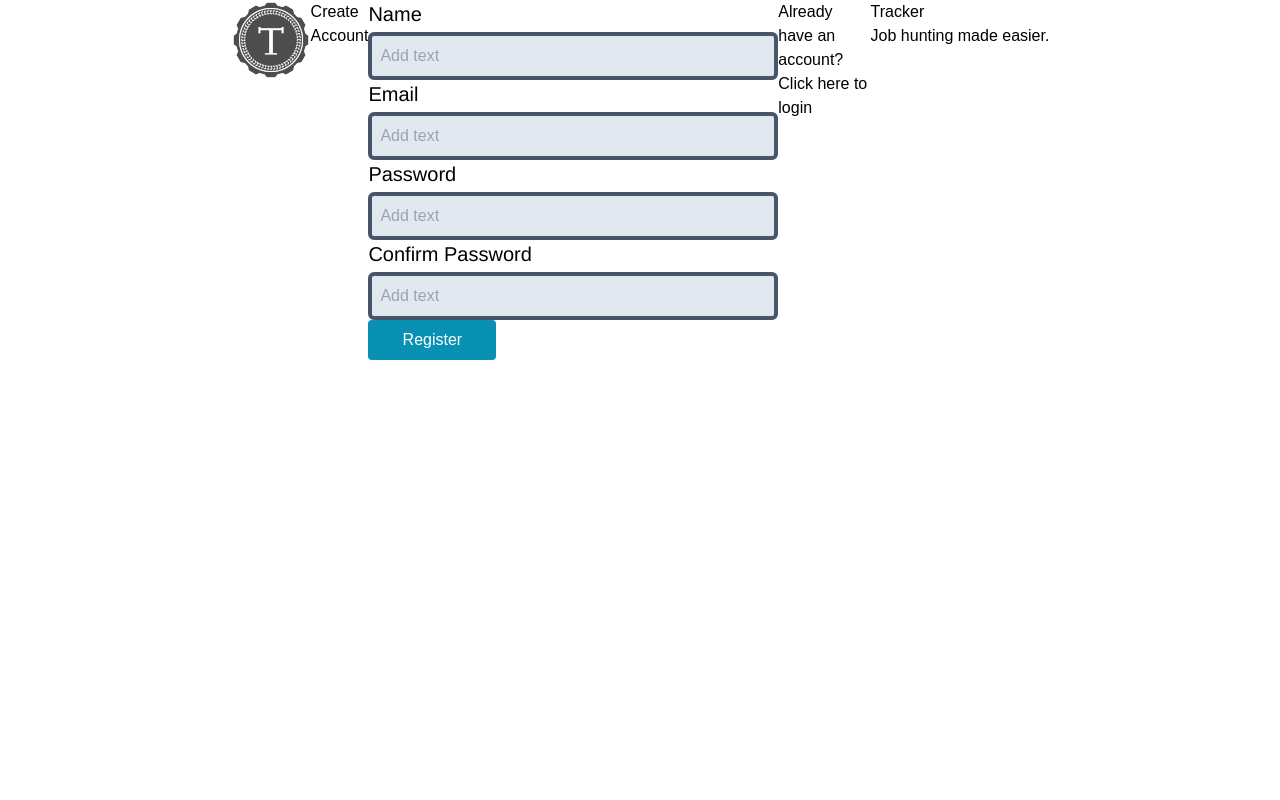
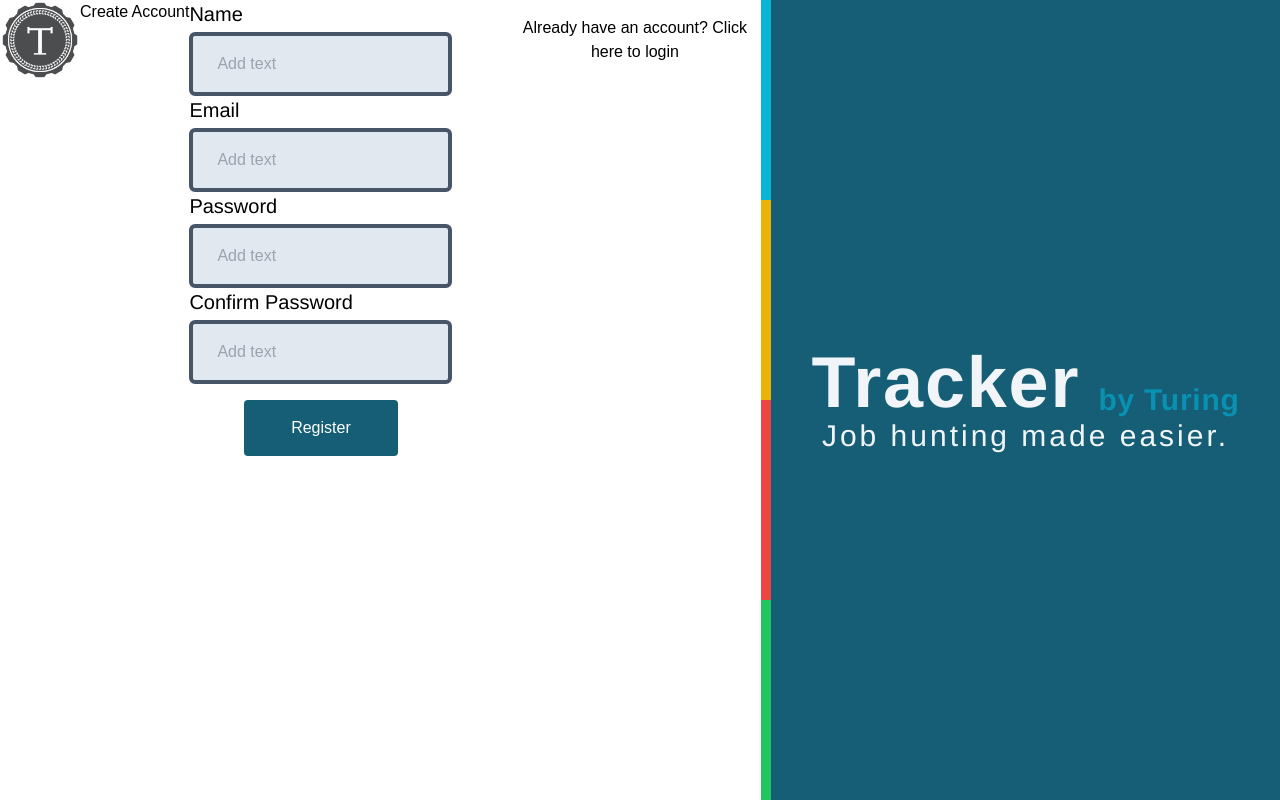
Before and after one commit to turingschool/tracker-crm-fe, a React (Create React App) app: page /UserRegistration in a window 1280 px wide. Built offline with nearby package versions, Linux system fonts and the light colour scheme.

Commit message:
WIP - styling inputs, text

```diff
--- a/src/components/UserRegistration.tsx
+++ b/src/components/UserRegistration.tsx
@@ -45,7 +45,7 @@
         <img className='turing-logo size-20' src={turingLogo} />
         <h2>Create Account</h2>
         <form onSubmit={handleFormSubmit}>
-          <label htmlFor="name" className='font-[Helvetica Neue] font-sans text-xl'>Name</label>
+          <label htmlFor="name" className='block text-x1 font-[Helvetica Neue] font-sans text-xl '>Name</label>
           <input
             id="name"
             type="text"
@@ -53,10 +53,10 @@
             onChange={(e) => setName(e.target.value)}
             required
             placeholder="Add text"
-            className='w-[100%] p-[8px] mt-[4px] border-4 rounded-md border-slate-600 bg-slate-200'
+            className='w-[100%] p-[8px] mt-[4px] border-4 rounded-md border-slate-600 bg-slate-200 py-[2vh] px-[3vh]'
             />
 
-          <label htmlFor="email" className='font-[Helvetica Neue] font-sans text-xl'>Email</label>
+          <label htmlFor="email" className='block text-x1 font-[Helvetica Neue] font-sans text-xl '>Email</label>
           <input
             id="email"
             type="email"
@@ -64,10 +64,10 @@
             onChange={(e) => setEmail(e.target.value)}
             required
             placeholder="Add text"
-            className='w-[100%] p-[8px] mt-[4px] border-4 rounded-md border-slate-600 bg-slate-200'
+            className='w-[100%] p-[8px] mt-[4px] border-4 rounded-md border-slate-600 bg-slate-200 py-[2vh] px-[3vh]'
             />
 
-          <label htmlFor="password" className='font-[Helvetica Neue] font-sans text-xl'>Password</label>
+          <label htmlFor="password" className='block text-x1 font-[Helvetica Neue] font-sans text-xl '>Password</label>
           <input
             id="password"
             type="password"
@@ -75,10 +75,10 @@
             onChange={(e) => setPassword(e.target.value)}
             required
             placeholder="Add text"
-            className='w-[100%] p-[8px] mt-[4px] border-4 rounded-md border-slate-600 bg-slate-200'
+            className='w-[100%] p-[8px] mt-[4px] border-4 rounded-md border-slate-600 bg-slate-200 py-[2vh] px-[3vh]'
             />
 
-          <label htmlFor="passwordConfirmation" className='font-[Helvetica Neue] font-sans text-xl'>Confirm Password</label>
+          <label htmlFor="passwordConfirmation" className='block text-x1 font-[Helvetica Neue] font-sans text-xl '>Confirm Password</label>
           <input
             id="passwordConfirmation"
             type="password"
@@ -86,33 +86,39 @@
             onChange={(e) => setPasswordConfirmation(e.target.value)}
             required
             placeholder="Add text"
-            className='w-[100%] p-[8px] mt-[4px] border-4 rounded-md border-slate-600 bg-slate-200'
+            className='w-[100%] p-[8px] mt-[4px] border-4 rounded-md border-slate-600 bg-slate-200 py-[2vh] px-[3vh]'
           />
 
           {errorMessage && <p className="error-message">{errorMessage}</p>}
 
-          <button
-            type="submit"
-            className="bg-cyan-600 text-white
-            px-[2vw] py-[1vh]
-            rounded w-[10vw]
-            hover:bg-cyan-700
-            focus:ring-2 focus:ring-cyan-500
-            "
-            >
-              Register
+          <div className="flex flex-col items-center">
+            <button
+              type="submit"
+              className="flex justify-center items-center bg-cyan-800 text-white px-[6vw] py-[2vh] rounded w-[10vw] hover:bg-cyan-600 focus:ring-2 focus:ring-cyan-500 mt-4">Register
             </button>
+          </div>
         </form>
+      </div>
 
-        <p>
+      <div>
+        <p className="block text-x1 mt-4 text-center">
           Already have an account? <Link to="/login">Click here to login</Link>
         </p>
       </div>
-      <div className="text-container">
-        <h1>Tracker</h1>
-        {/* MISSING "by Turing" --> Probably needs to be its own element since styling is different*/}
-        <p>Job hunting made easier.</p>
+      <div className='quad-color-bar flex flex-col w-[1%] h-[100%]'>
+        <div className='cyan-bar bg-cyan-500 w-[100%] h-[25%]'/>
+        <div className='yellow-bar bg-yellow-500 w-[100%] h-[25%]'/>
+        <div className='red-bar bg-red-500 w-[100%] h-[25%]'/>
+        <div className='green-bar bg-green-500 w-[100%] h-[25%]'/>
       </div>
+      <div className='title-wrap w-6/12 flex flex-col justify-center items-center bg-cyan-800'>
+        <div className='app-name-and-author flex justify-center'>
+          <h1 className='app-name font-sans font-[Helvetica Neue] text-7xl font-semibold tracking-wide text-slate-100'>Tracker</h1>
+          <h2 className='app-author font-sans font-[Helvetica Neue] text-3xl font-bold leading-9 tracking-wide text-cyan-600'><br />&nbsp; by Turing</h2>
+        </div>
+        <h3 className='app-tagline flex justify-center font-sans font-[Helvetica Neue] text-3xl font-extralight tracking-widest text-slate-100'>Job hunting made easier.</h3>
+      </div>
+
     </div>
   );
 }
```
